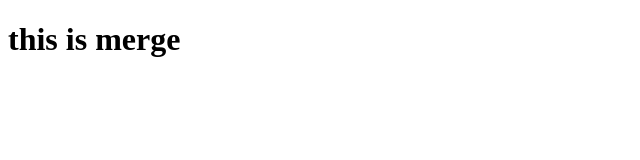
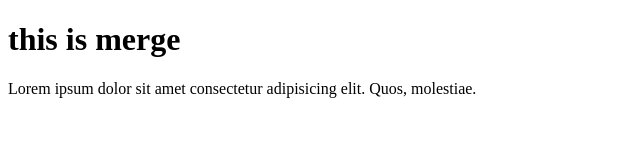
Before and after one commit to Kaksophat/test1, a plain HTML site: page dev2.html in a window 1280 px wide. Shown: the whole page, without its empty margins (0-640 px from the left). Drawn offline with Linux system fonts and the light colour scheme.

Commit message:
update dev2

```diff
--- a/dev2.html
+++ b/dev2.html
@@ -7,5 +7,6 @@
 </head>
 <body>
     <h1>this is merge </h1>
+    <p>Lorem ipsum dolor sit amet consectetur adipisicing elit. Quos, molestiae.</p>
 </body>
 </html>
```
